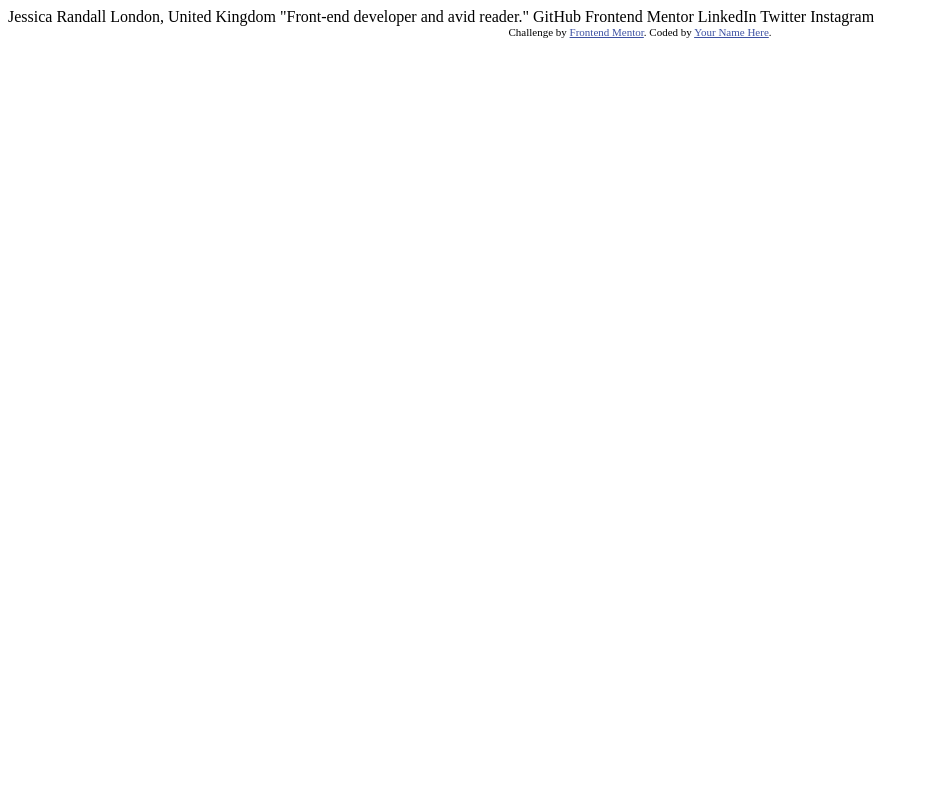
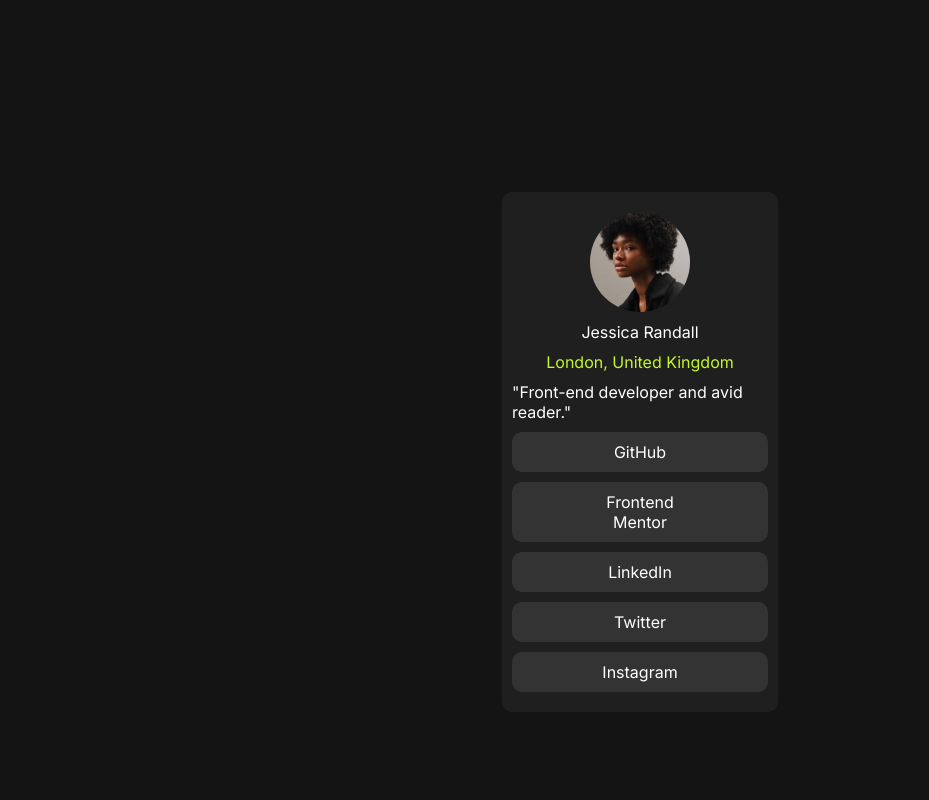
Before and after one commit to danielphilip12/SocialLinksProfile, a plain HTML site: page index.html in a window 1280 px wide. Shown: the top 800 px of the page, without its empty margins (0-929 px from the left). Drawn offline with Linux system fonts and the light colour scheme.

Commit message:
Added styling and HTML elements around the content

```diff
--- a/index.html
+++ b/index.html
@@ -1,34 +1,62 @@
 <!DOCTYPE html>
 <html lang="en">
   <head>
-  <meta charset="UTF-8">
-  <meta name="viewport" content="width=device-width, initial-scale=1.0"> <!-- displays site properly based on user's device -->
+    <meta charset="UTF-8" />
+    <meta name="viewport" content="width=device-width, initial-scale=1.0" />
+    <!-- displays site properly based on user's device -->
 
-  <link rel="icon" type="image/png" sizes="32x32" href="./assets/images/favicon-32x32.png">
+    <link
+      rel="icon"
+      type="image/png"
+      sizes="32x32"
+      href="./assets/images/favicon-32x32.png"
+    />
 
     <title>Frontend Mentor | Social links profile</title>
 
+    <!-- Font Import -->
+    <link rel="preconnect" href="https://fonts.googleapis.com" />
+    <link rel="preconnect" href="https://fonts.gstatic.com" crossorigin />
+    <link
+      href="https://fonts.googleapis.com/css2?family=Inter:ital,opsz,wght@0,14..32,100..900;1,14..32,100..900&family=Outfit:wght@100..900&display=swap"
+      rel="stylesheet"
+    />
+
     <!-- Feel free to remove these styles or customise in your own stylesheet 👍 -->
     <style>
-    .attribution { font-size: 11px; text-align: center; }
-    .attribution a { color: hsl(228, 45%, 44%); }
+      .attribution {
+        font-size: 11px;
+        text-align: center;
+      }
+      .attribution a {
+        color: hsl(228, 45%, 44%);
+      }
     </style>
+
+    <link rel="stylesheet" href="style.css" />
   </head>
   <body>
+    <div class="card">
+      <img class="image" src="./assets/images/avatar-jessica.jpeg" alt="Author Picture">
+      <p>Jessica Randall</p>
+      <p id="location">London, United Kingdom</p>
+      <p>"Front-end developer and avid reader."</p>
 
-  Jessica Randall
-  London, United Kingdom
-  "Front-end developer and avid reader."
+      <ul>
+        <li>GitHub</li>
+        <li>Frontend Mentor</li>
+        <li>LinkedIn</li>
+        <li>Twitter</li>
+        <li>Instagram</li>
+      </ul>
 
-  GitHub
-  Frontend Mentor
-  LinkedIn
-  Twitter
-  Instagram
+    </div>
 
     <div class="attribution">
-    Challenge by <a href="https://www.frontendmentor.io?ref=challenge" target="_blank">Frontend Mentor</a>.
-    Coded by <a href="#">Your Name Here</a>.
+      Challenge by
+      <a href="https://www.frontendmentor.io?ref=challenge" target="_blank"
+        >Frontend Mentor</a
+      >. Coded by <a href="#">Your Name Here</a>.
     </div>
   </body>
 </html>
--- /dev/null
+++ b/style.css
@@ -0,0 +1,49 @@
+* {
+    margin: 0;
+    padding: 0;
+}
+
+body {
+    height: 100vh;
+    background-color: hsl(0, 0%, 8%)
+}
+
+#location {
+    color: hsl(75, 94%, 57%);
+}
+
+.image {
+    width: 100px;
+    height: 100px;
+    border-radius: 100%;
+}
+
+.card {
+    margin: 15% auto;
+    width: 20%;
+    background-color: hsl(0, 0%, 12%);
+    display: flex;
+    flex-direction: column;
+    align-items: center;
+    padding: 20px 10px;
+    border-radius: 10px;
+}
+
+p, li {
+    color:  hsl(0, 0%, 100%);
+    font-family: Inter, sans-serif;
+    margin-top: 10px;
+}
+
+li {
+    text-align: center;
+    padding: 10px 75px;
+    background-color: hsl(0, 0%, 20%);
+    border-radius: 10px;
+}
+
+ul {
+    display: flex;
+    flex-direction: column;
+    list-style: none;
+}
```
Lines whose indentation alone changed are shown as unchanged.
